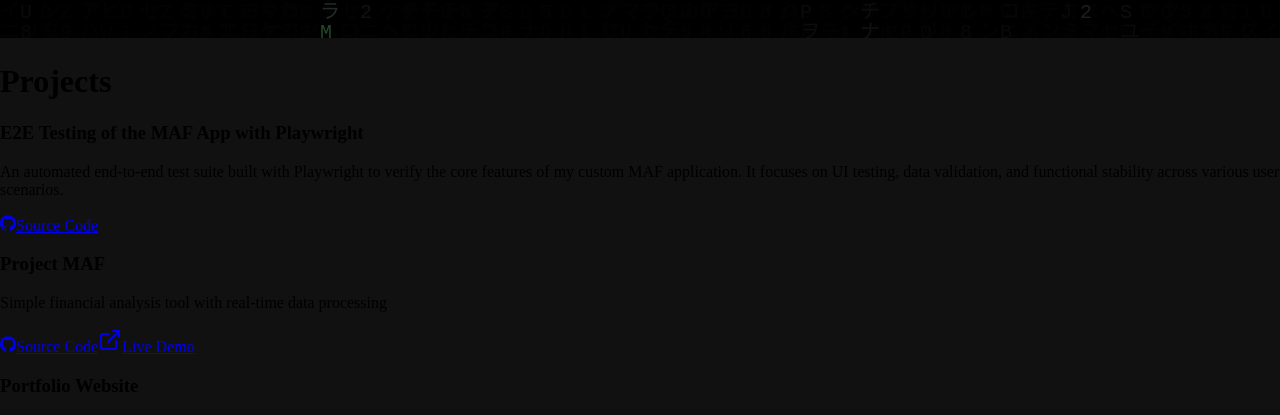
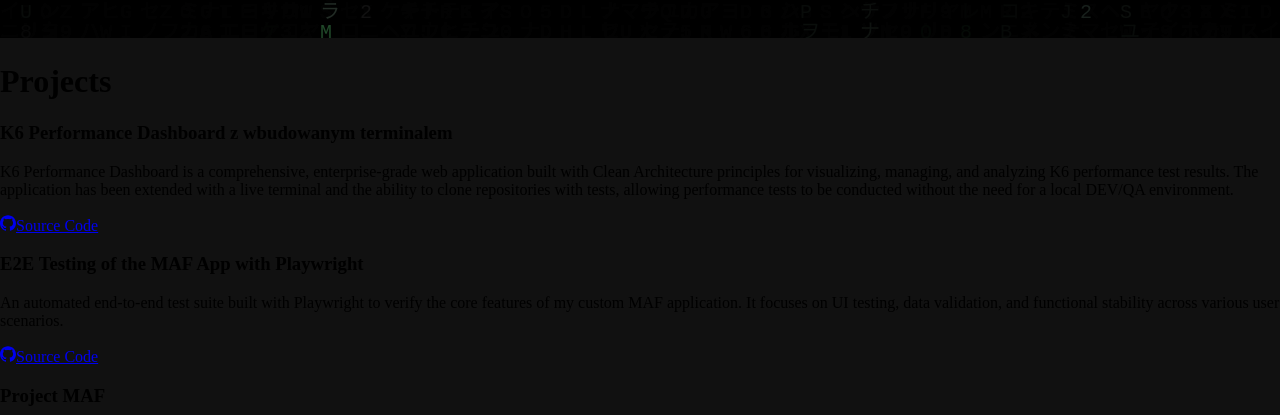
Before and after one commit to dar-kow/Portfolio, a React (Vite) app in the folder client/: page /projects in a window 1280 px wide. Shown: the part 1125-1540 px from the top of the page. Built offline with nearby package versions, Linux system fonts and the light colour scheme; no server answers.

Commit message:
Update project details for K6 Performance Dashboard and other projects

```diff
--- a/client/src/features/projects/data.ts
+++ b/client/src/features/projects/data.ts
@@ -27,13 +27,28 @@ export const projectsMessages: ProjectsMessages = {
 
 export const projects: Project[] = [
   {
-    title: { pl: "Testy E2E aplikacji MAF w Playwright", en: "E2E Testing of the MAF App with Playwright" },
+    title: {
+      pl: "K6 Performance Dashboard with live terminal output",
+      en: "K6 Performance Dashboard z wbudowanym terminalem",
+    },
+    description: {
+      pl: "K6 Performance Dashboard to kompleksowa aplikacja internetowa klasy korporacyjnej, opracowana w oparciu o zasady Clean Architecture, służąca do wizualizacji, zarządzania i analizowania wyników testów wydajnościowych K6. Aplikacja została rozszerzona o live terminal oraz możliwość klonowania repozytoriów z testami, umożliwiając przeprowadzanie testów wydajnościowych bez konieczności lokalnego środowiska DEV/QA.",
+      en: "K6 Performance Dashboard is a comprehensive, enterprise-grade web application built with Clean Architecture principles for visualizing, managing, and analyzing K6 performance test results. The application has been extended with a live terminal and the ability to clone repositories with tests, allowing performance tests to be conducted without the need for a local DEV/QA environment.",
+    },
+    link: "https://github.com/dar-kow/k6-dashboard",
+    demo: "",
+  },
+  {
+    title: {
+      pl: "Testy E2E aplikacji MAF w Playwright",
+      en: "E2E Testing of the MAF App with Playwright",
+    },
     description: {
       pl: "Zautomatyzowany zestaw testów end-to-end przygotowany w Playwright do weryfikacji kluczowych funkcji mojej autorskiej aplikacji MAF. Skupia się na testowaniu interfejsu, walidacji danych i stabilności działania w różnych scenariuszach użytkownika.",
       en: "An automated end-to-end test suite built with Playwright to verify the core features of my custom MAF application. It focuses on UI testing, data validation, and functional stability across various user scenarios.",
     },
     link: "https://github.com/dar-kow/maf-e2e-pw",
-    demo:""
+    demo: "",
   },
   {
     title: { pl: "Projekt MAF - Moja Aplikacja Faktur", en: "Project MAF" },
@@ -54,13 +69,16 @@ export const projects: Project[] = [
     demo: "https://portfolio.sdet.pl",
   },
   {
-    title: { pl: "Confluence Headers Manager -  zarządzanie nagłówkami.", en: "Confluence Headers Manager - header management." },
+    title: {
+      pl: "Confluence Headers Manager -  zarządzanie nagłówkami.",
+      en: "Confluence Headers Manager - header management.",
+    },
     description: {
       pl: "To inteligentne narzędzie rozwiązujące jeden z najbardziej uciążliwych problemów użytkowników Confluence",
       en: "An intelligent tool that solves one of the most frustrating problems for Confluence users",
     },
     link: "https://github.com/dar-kow/confluence-headers-manager-pro",
-    demo:"",
+    demo: "",
     // demo: "https://github.com/dar-kow/confluence-headers-manager-pro",
   },
   {
@@ -73,12 +91,15 @@ export const projects: Project[] = [
     demo: "/articles/api-tests-playwright-maf",
   },
   {
-    title: { pl: "SDET - Strefa dla testerów, których korci na więcej", en: "SDET - The Zone for Testers Who Want More" },
+    title: {
+      pl: "SDET - Strefa dla testerów, których korci na więcej",
+      en: "SDET - The Zone for Testers Who Want More",
+    },
     description: {
       pl: "Projekt w fazie budowy. Już wkrótce pokaże, jak zbudować prostą, ale skuteczną stronę startową inicjującą projekt. Założeniem jest nie tylko stworzenie atrakcyjnego interfejsu, ale także zbieranie subskrybentów i zaproszenie chętnych do współtworzenia. W tle działa solidny backend z panelem administratora – zarządzanie danymi, autoryzacja oparta o JWT i baza PostgreSQL gwarantują nowoczesne podejście. Start odliczania to pierwszy, ale najważniejszy krok, który motywuje do działania. Stay tuned!",
       en: "Project Under Construction. Coming soon: a showcase on how to build a simple yet effective landing page to kickstart your project. The aim is not only to create an attractive interface but also to gather subscribers and invite interested collaborators. Behind the scenes, a robust backend featuring an admin panel—with data management, JWT-based authentication, and PostgreSQL—ensures a modern approach. The countdown to launch is the first, and most important, step that motivates action. Stay tuned!",
     },
-    link:"",
+    link: "",
     // link: "https://github.com/dar-kow/portfolio",
     demo: "https://sdet.pl",
   },
```
